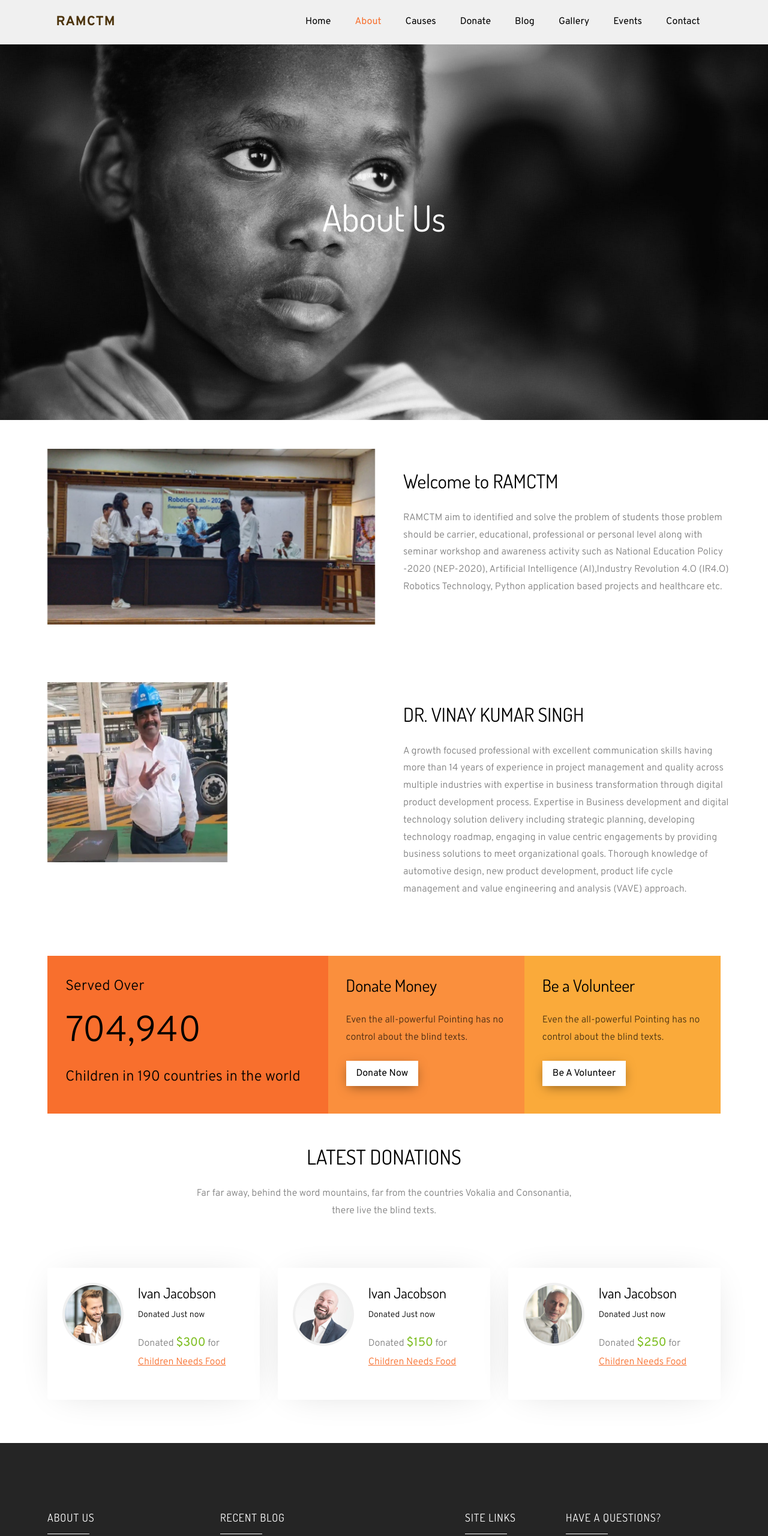
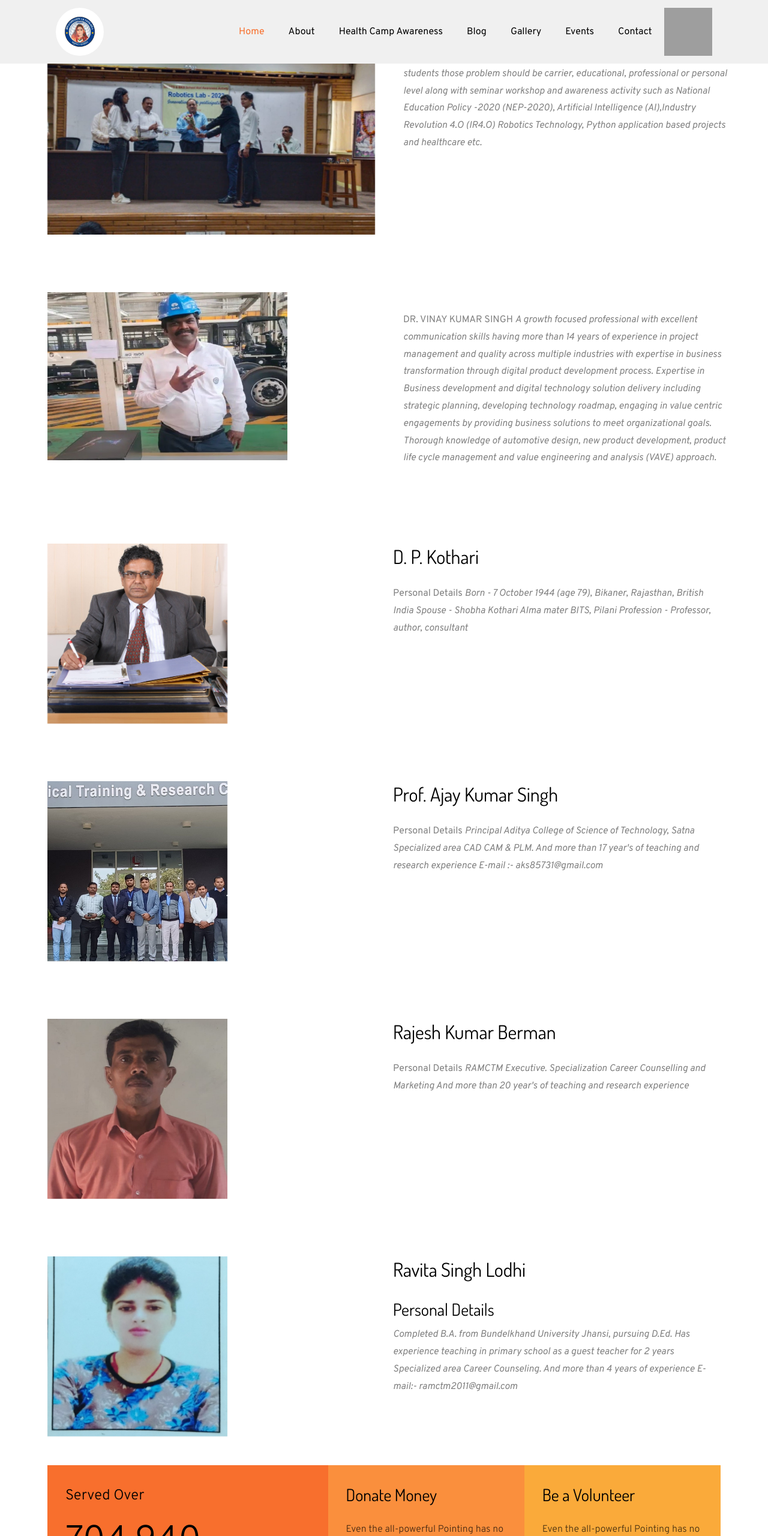
Before and after one commit to Shailendrasingh189/ramctm_dev, a plain HTML site: page about.html in a window 1280 px wide. Shown: the top 2560 px of the page at 60% size. Drawn offline with Linux system fonts and the light colour scheme; some packages are replaced by stand-ins of ours; no server answers; grey boxes are pictures that could not be loaded; files whose address does not match are found by name.

Commit message:
add image

```diff
--- a/about.html
+++ b/about.html
@@ -30,7 +30,8 @@
   <body>
 
   <nav class="navbar navbar-expand-lg navbar-dark ftco_navbar bg-dark ftco-navbar-light" id="ftco-navbar">
-    <div class="container">
+    <!-- <div class="container">
+
       <a class="navbar-brand" href="index.html">RAMCTM</a>
       <button class="navbar-toggler" type="button" data-toggle="collapse" data-target="#ftco-nav" aria-controls="ftco-nav" aria-expanded="false" aria-label="Toggle navigation">
         <span class="oi oi-menu"></span> Menu
@@ -47,33 +48,96 @@
           <li class="nav-item"><a href="event.html" class="nav-link">Events</a></li>
           <li class="nav-item"><a href="contact.html" class="nav-link">Contact</a></li>
         </ul>
+      </div> -->
+      <div class="container">
+        <a class="navbar-brand" href="index.html">
+          <img width="80" height="80" style="border-radius: 50%;" src="images/ramctm/logo.jpg" alt="">
+        </a>
+        <button
+          class="navbar-toggler"
+          type="button"
+          data-toggle="collapse"
+          data-target="#ftco-nav"
+          aria-controls="ftco-nav"
+          aria-expanded="false"
+          aria-label="Toggle navigation"
+        >
+          <span class="oi oi-menu"></span> Menu
+        </button>
+
+        <div class="collapse navbar-collapse" id="ftco-nav">
+          <ul class="navbar-nav ml-auto">
+            <li class="nav-item active">
+              <a href="index.html" class="nav-link">Home</a>
+            </li>
+            <li class="nav-item">
+              <a href="about.html" class="nav-link">About</a>
+            </li>
+            <li class="nav-item">
+              <a href="causes.html" class="nav-link">Health Camp Awareness</a>
+            </li>
+            <li class="nav-item">
+              <a href="blog.html" class="nav-link">Blog</a>
+            </li>
+            <li class="nav-item">
+              <a href="gallery.html" class="nav-link">Gallery</a>
+            </li>
+            <li class="nav-item">
+              <a href="event.html" class="nav-link">Events</a>
+            </li>
+            <li class="nav-item">
+              <a href="contact.html" class="nav-link">Contact</a>
+            </li>
+          </ul>
+        </div>
+        <a >
+          <img width="80" height="80"  src="https://th.bing.com/th/id/OIP.UZS34Zd-3CjDWsAmFc1nHgHaGj?rs=1&pid=ImgDetMain" alt="">
+        </a>
       </div>
     </div>
   </nav>
     <!-- END nav -->
-
-    <div class="hero-wrap" style="background-image: url('images/bg_7.jpg');" data-stellar-background-ratio="0.5">
-      <div class="overlay"></div>
-      <div class="container">
-        <div class="row no-gutters slider-text align-items-center justify-content-center" data-scrollax-parent="true">
-          <div class="col-md-7 ftco-animate text-center" data-scrollax=" properties: { translateY: '70%' }">
-             <p class="breadcrumbs" data-scrollax="properties: { translateY: '30%', opacity: 1.6 }"><span class="mr-2"><a href="index.html"></a></span> </p>
-            <h1 class="mb-3 bread" data-scrollax="properties: { translateY: '30%', opacity: 1.6 }">About Us</h1>
-          </div>
-        </div>
-      </div>
-    </div>
 
 
     <section class="ftco-section">
       <div class="container">
         <div class="row d-flex">
           <div class="col-md-6 d-flex ftco-animate">
-    				<div class="img img-about align-self-stretch" style="background-image: url(images/ramctm/about.jpeg); width: 100%;"></div>
+            <!-- <div class="img img-about align-self-stretch"
+              style="background-image: url(images/ramctm/about.jpeg); width: 100%;"></div> -->
+              <img src="images/ramctm/about.jpeg" alt=""  height="100%" width="100%" >
           </div>
           <div class="col-md-6 pl-md-5 ftco-animate">
-    				<h2 class="mb-4">Welcome to RAMCTM</h2>
-    				<p>RAMCTM aim to identified and solve the problem of students those problem should be carrier, educational, professional or personal level along with seminar workshop and awareness activity such as National Education Policy -2020 (NEP-2020), Artificial Intelligence (AI),Industry Revolution 4.O (IR4.O) Robotics Technology, Python application based projects and healthcare etc.</p>
+            <b class="mb-4"> Welcome to RAMCTM</b>
+            <i>RAMCTM aim to identified and solve the problem of students those problem should be carrier, educational,
+              professional or personal level along with seminar workshop and awareness activity such as National Education
+              Policy -2020 (NEP-2020), Artificial Intelligence (AI),Industry Revolution 4.O (IR4.O) Robotics Technology,
+              Python application based projects and healthcare etc.</i>
+          </div>
+        </div>
+      </div>
+    </section>
+
+
+    <section class="  ftco-section">
+      <div class="container">
+        <div class="row d-flex">
+          <div class="col-md-6 d-block ">
+            <div class="img img-about center mx-auto">
+              <img src="images/ramctm/VINAY KUMAR.jpeg" height="280px" width="400px" >
+            </div>
+          </div>
+          <div class="col-md-6 pl-md-5 ftco-animate" >
+            <b class="mb-4" text="text-center" >DR. VINAY KUMAR SINGH</b>
+            <i>
+              A growth focused professional with excellent communication skills having more than 14 years of experience in
+              project management and quality across multiple industries with expertise in business transformation through
+              digital product development process.
+              Expertise in Business development and digital technology solution delivery including strategic planning,
+              developing technology roadmap, engaging in value centric engagements by providing business solutions to meet
+              organizational goals.
+              Thorough knowledge of automotive design, new product development, product life cycle management and value
+              engineering and analysis (VAVE) approach. </i>
           </div>
         </div>
       </div>
@@ -84,16 +148,83 @@
       <div class="container">
         <div class="row d-flex">
           <div class="col-md-6 d-flex ftco-animate">
-    				<div class="img img-about align-self-stretch" style="background-image: url(images/ramctm/); width: 100%;">
-              <img src="images/ramctm/VINAY KUMAR.jpeg" height="300px" width="300px">
+            <div class="img img-about align-self-cenetr">
+              <img src="images/ramctm/dp kothari.jpg" height="300px" width="300px">
             </div>
           </div>
-    			<div class="col-md-6 pl-md-5 ftco-animate">
-    				<h2 class="mb-4" text="text-center">DR. VINAY KUMAR SINGH</h2>
-    				<p>
-              A growth focused professional with excellent communication skills having more than 14 years of experience in project management and quality across multiple industries with expertise in business transformation through digital product development process.
-              Expertise in Business development and digital technology solution delivery including strategic planning, developing technology roadmap, engaging in value centric engagements by providing business solutions to meet organizational goals.
-              Thorough knowledge of automotive design, new product development, product life cycle management and value engineering and analysis (VAVE) approach. </p>
+          <div class="col-md-6 ">
+            <h2 class="mb-4" text="text-bold">D. P. Kothari</h2>
+            <b> Personal Details</b>
+            <i>Born - 7 October 1944 (age 79), Bikaner, Rajasthan, British India
+              Spouse - Shobha Kothari
+              Alma mater BITS, Pilani
+              Profession - Professor, author, consultant</i>
+
+          </div>
+        </div>
+      </div>
+    </section>
+
+
+
+
+    <section class="ftco-section">
+      <div class="container">
+        <div class="row d-flex">
+          <div class="col-md-6 d-flex ftco-animate">
+            <div class="img img-about align-self-cenetr">
+              <img src="images/ramctm/ajay kumar.jpeg" alt="" height="300px" width="300px">
+            </div>
+          </div>
+          <div class="col-md-6 ">
+            <h2 class="mb-4" text="text-center">Prof. Ajay Kumar Singh</h2>
+            <b> Personal Details</b>
+            <i>Principal Aditya College of Science of Technology, Satna
+              Specialized area CAD CAM & PLM.
+              And more than 17 year's of teaching and research experience
+              E-mail :- aks85731@gmail.com</i>
+          </div>
+        </div>
+      </div>
+    </section>
+
+    <section class="ftco-section">
+      <div class="container">
+        <div class="row d-flex">
+          <div class="col-md-6 d-flex ftco-animate">
+            <div class="img img-about align-self-cenetr">
+              <img src="images/ramctm/rajesh kumar.jpeg" alt="" height="300px" width="300px">
+            </div>
+          </div>
+          <div class="col-md-6 ">
+            <h2 class="mb-4" text="text-center">Rajesh Kumar Berman</h2>
+            <b> Personal Details</b>
+            <i>RAMCTM Executive.
+              Specialization Career Counselling and Marketing
+              And more than 20 year's of teaching and research experience</i>
+          </div>
+        </div>
+      </div>
+    </section>
+
+
+    <section class="ftco-section">
+      <div class="container">
+        <div class="row d-center">
+          <div class="col-md-6 d-center ftco-animate">
+            <div class="img img-about align-self-cenetr">
+              <img src="images/ramctm/ravita.jpg" height="300px" width="300px ">
+            </div>
+          </div>
+          <div class="col-md-6 ">
+            <h2 class="mb-4" text="text-center bold">Ravita Singh Lodhi</h2>
+            <h3 > Personal Details</h3>
+            <i>Completed B.A. from Bundelkhand University Jhansi, pursuing D.Ed.
+              Has experience teaching in primary school as a guest teacher for 2 years
+              Specialized area Career Counseling.
+              And more than 4 years of experience
+              E-mail:- ramctm2011@gmail.com</i>
+
           </div>
         </div>
       </div>
--- a/js/scss/style.scss
+++ b/js/scss/style.scss
@@ -1506,8 +1506,10 @@ textarea.form-control {
 
 .img-about{
 	@include media-breakpoint-down(sm){
+
 		height: 400px;
 		margin-bottom: 30px;
+		padding-top: 1px;
 	}
 }
 
--- a/scss/style.scss
+++ b/scss/style.scss
@@ -1509,6 +1509,7 @@ textarea.form-control {
 	@include media-breakpoint-down(sm){
 		height: 400px;
 		margin-bottom: 30px;
+		padding-top: 5px;
 	}
 }
 
```
Also changed, not shown: gallery.html (+67 -21 lines), healthCare.html (renamed from causes.html, +53 -34 lines), index.html (+14 -11 lines), css/style.css, images/ramctm/certificate.jpeg (added), images/ramctm/logo.jpg (added), images/ramctm/ngo1.jpeg (added), images/ramctm/ngo2.jpeg (added), 1 other file. Lines whose indentation alone changed are shown as unchanged.
